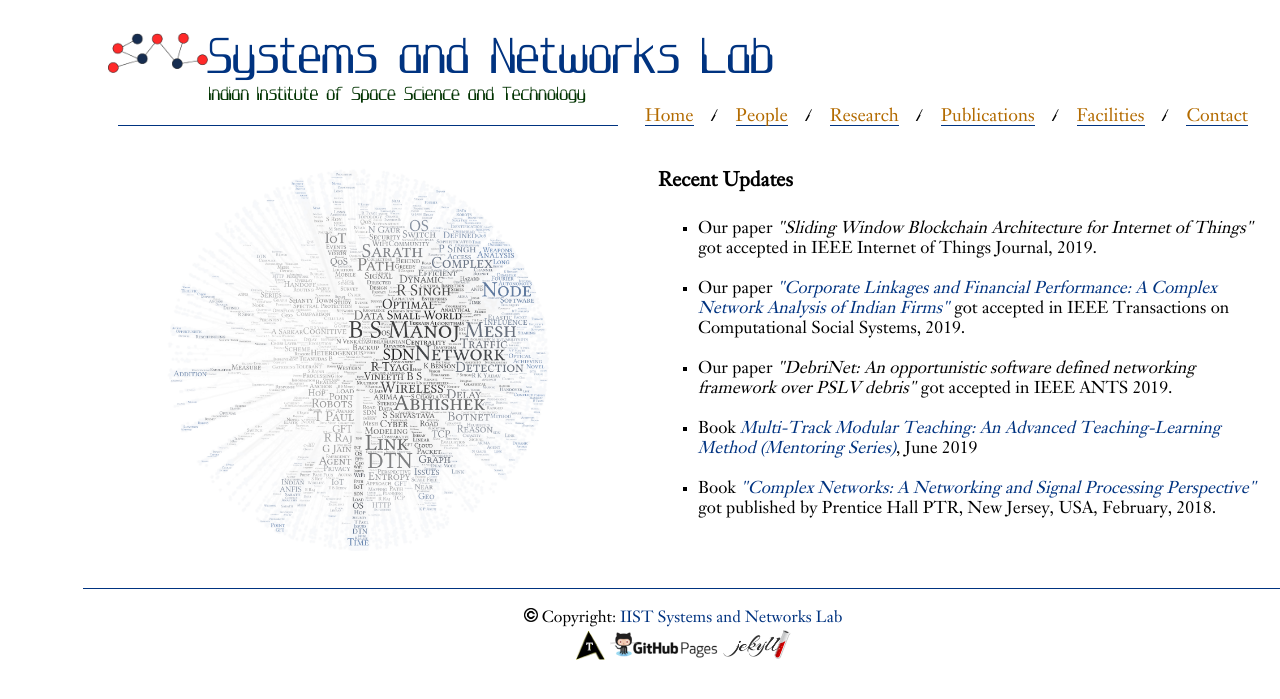
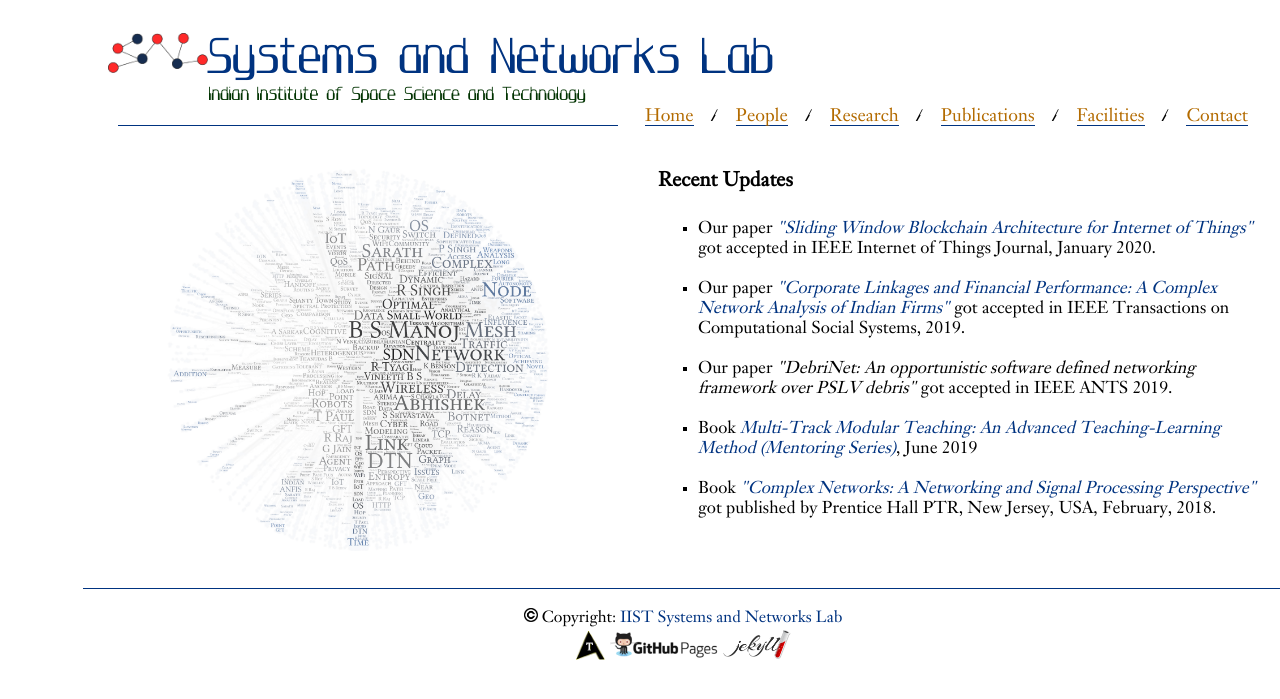
Before and after one commit to iist-sysnet/iist-sysnet.github.io, a Jekyll site: the page built from index.md, in a window 1280 px wide. Shown: the top 699 px of the page. Built offline with Jekyll 4.4.1, drawn with Linux system fonts in a browser that asks for light colours.

Commit message:
Update default.html

```diff
--- a/_layouts/default.html
+++ b/_layouts/default.html
@@ -38,7 +38,7 @@
 	<div id="recentarticle">
 	<h4>Recent Updates</h4>
 	<ul>
-		<li>Our paper <i>"Sliding Window Blockchain Architecture for Internet of Things"</i> got accepted in IEEE Internet of Things Journal, 2019.</li><br>
+		<li>Our paper <i><a href="https://doi.org/10.1109/JIOT.2020.2967119">"Sliding Window Blockchain Architecture for Internet of Things"</a></i> got accepted in IEEE Internet of Things Journal, January 2020.</li><br>
 		<li>Our paper <i><a href="https://doi.org/10.1109/TCSS.2019.2960799" target="_blank">"Corporate Linkages and Financial Performance: A Complex Network Analysis of Indian Firms"</a></i> got accepted in IEEE Transactions on Computational Social Systems, 2019.</li><br>
 		<li>Our paper <i>"DebriNet: An opportunistic software defined networking framework over PSLV debris"</i> got accepted in IEEE ANTS 2019.</li><br>
 		<li>Book <i><a href="https://www.amazon.com/Multi-Track-Modular-Teaching-Teaching-Learning-Mentoring-ebook/dp/B07RJTR4FH/ref=sr_1_fkmr2_1?keywords=bs+manoj+mt2&qid=1566631976&s=gateway&sr=8-1-fkmr2" target="_blank"> Multi-Track Modular Teaching: An Advanced Teaching-Learning Method (Mentoring Series)</a></i>, June 2019</li><br>
```
